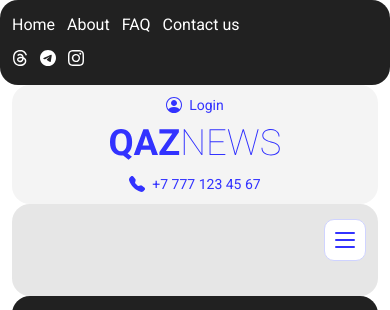
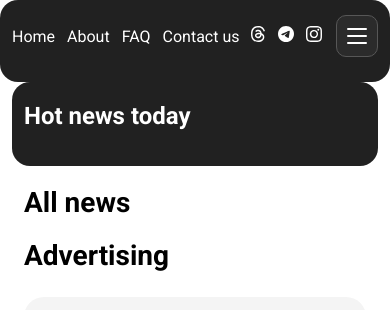
Before and after one commit to jn1711/Nurdaulet_RPO1-24K_p1, a Django app: page / in a window 390 px wide. Shown: the top 310 px of the page. Run offline with Django 5.2, Linux system fonts and the light colour scheme; data comes from the database, SQL or seed files in the repository; data that the repository does not hold is empty.

Commit message:
Update mobile headers and move primary links into burger menu

```diff
--- a/qaznews_app/static/css/style.css
+++ b/qaznews_app/static/css/style.css
@@ -55,6 +55,12 @@ img{
     justify-content: space-between;
     gap: 20px;
     flex-wrap: wrap;
+}
+
+.primary-header__toggle,
+.primary-header__burger,
+.primary-header__menu{
+    display: none;
 }
 
 .secondary-header .container{
@@ -533,6 +539,98 @@ footer{
         gap: 12px;
     }
 
+    .secondary-header,
+    .third-header,
+    .primary-header__links{
+        display: none;
+    }
+
+    .primary-header .container{
+        flex-direction: row;
+        justify-content: space-between;
+        align-items: center;
+        gap: 10px;
+        flex-wrap: wrap;
+    }
+
+    .primary-header__socials{
+        order: 1;
+    }
+
+    .primary-header__toggle,
+    .primary-header__burger{
+        display: inline-flex;
+    }
+
+    .primary-header__toggle{
+        position: absolute;
+        opacity: 0;
+        pointer-events: none;
+    }
+
+    .primary-header__burger{
+        order: 2;
+        flex-direction: column;
+        justify-content: center;
+        gap: 5px;
+        width: 42px;
+        height: 42px;
+        border-radius: 10px;
+        border: 1px solid #575757;
+        background-color: #2b2b2b;
+        cursor: pointer;
+        padding: 0 10px;
+        margin-left: auto;
+    }
+
+    .primary-header__burger span{
+        width: 100%;
+        height: 2px;
+        background-color: var(--white);
+        border-radius: 10px;
+        transition: 0.25s ease;
+    }
+
+    .primary-header__menu{
+        order: 3;
+        width: 100%;
+        max-height: 0;
+        overflow: hidden;
+        display: flex;
+        flex-direction: column;
+        align-items: flex-start;
+        background-color: #2b2b2b;
+        border-radius: 14px;
+        transition: max-height 0.3s ease, padding 0.3s ease;
+    }
+
+    .primary-header__menu a{
+        width: 100%;
+        padding: 12px 14px;
+    }
+
+    .primary-header__menu a + a{
+        border-top: 1px solid #474747;
+    }
+
+    .primary-header__toggle:checked + .primary-header__burger + .primary-header__menu{
+        max-height: 260px;
+        padding: 6px 0;
+        margin-top: 10px;
+    }
+
+    .primary-header__toggle:checked + .primary-header__burger span:nth-child(1){
+        transform: translateY(7px) rotate(45deg);
+    }
+
+    .primary-header__toggle:checked + .primary-header__burger span:nth-child(2){
+        opacity: 0;
+    }
+
+    .primary-header__toggle:checked + .primary-header__burger span:nth-child(3){
+        transform: translateY(-7px) rotate(-45deg);
+    }
+
     .secondary-header .container-fluid{
         flex-direction: column;
     }
--- a/qaznews_app/templates/base.html
+++ b/qaznews_app/templates/base.html
@@ -12,13 +12,13 @@
         <header class="header">
             <div class="primary-header">
                 <div class="container">
-                    <nav>
+                    <nav class="primary-header__links">
                         <a href="{% url 'home_page' %}">Home</a>
                         <a href="#">About</a>
                         <a href="#">FAQ</a>
                         <a href="#">Contact us</a>
                     </nav>
-                    <nav>
+                    <nav class="primary-header__socials">
                         <a href="">
                             <img src="{% static 'img/threads.svg' %}" alt="threads">
                         </a>
@@ -28,6 +28,18 @@
                         <a href="">
                             <img src="{% static 'img/instagram.svg' %}" alt="instagram">
                         </a>
+                    </nav>
+                    <input type="checkbox" id="primary-menu-toggle" class="primary-header__toggle">
+                    <label for="primary-menu-toggle" class="primary-header__burger" aria-label="Open navigation menu">
+                        <span></span>
+                        <span></span>
+                        <span></span>
+                    </label>
+                    <nav class="primary-header__menu">
+                        <a href="{% url 'home_page' %}">Home</a>
+                        <a href="#">About</a>
+                        <a href="#">FAQ</a>
+                        <a href="#">Contact us</a>
                     </nav>
                 </div>
             </div>
```
